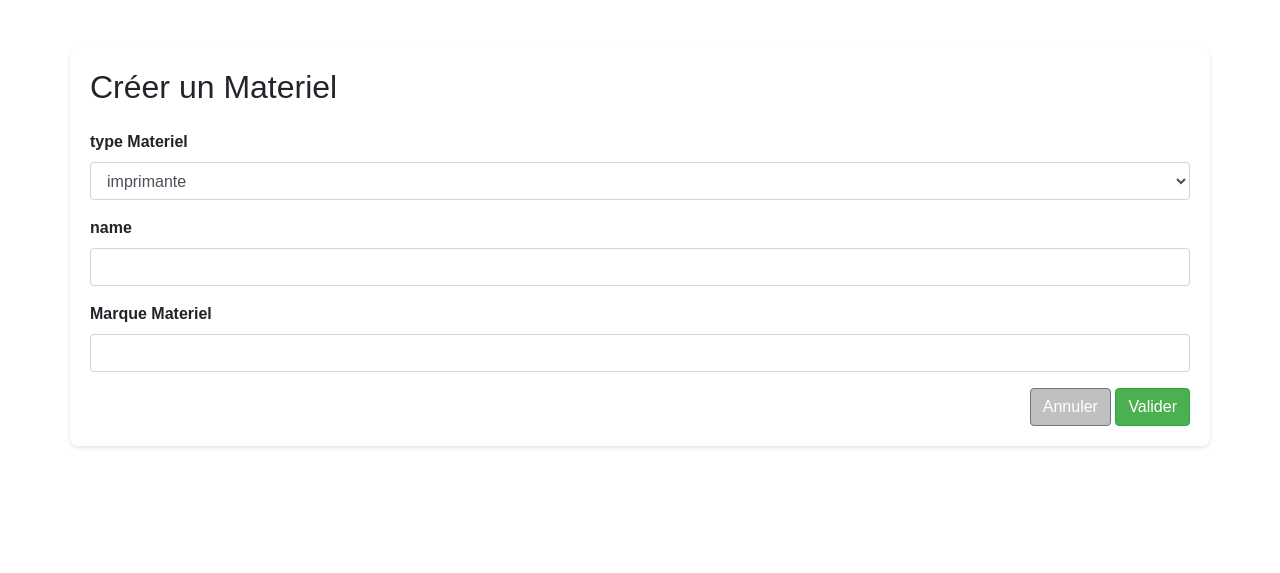
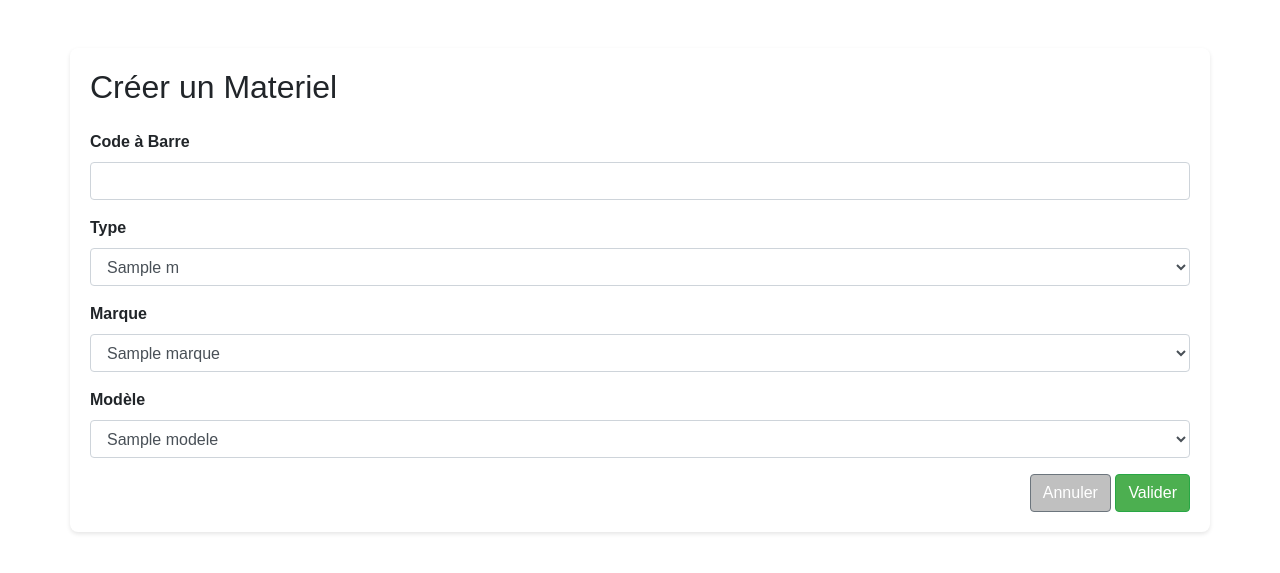
Before and after one commit to purplleee/projet, a Flask app: page /cree_mat/ in a window 1280 px wide. Shown: the part 76-649 px from the top of the page. Run offline with Flask 3, Linux system fonts and the light colour scheme; a user stored in the database is signed in; tables that the repository leaves empty hold one stand-in row (values such as "Sample post"); some libraries are stand-ins or nearby versions.

Commit message:
make the modele changes to the templates and the routes

```diff
--- a/uwu/blueprints/employee/routes.py
+++ b/uwu/blueprints/employee/routes.py
@@ -1,12 +1,14 @@
 from flask import Blueprint, render_template, request, url_for, flash, redirect, current_app
 from uwu.models import Ticket, Materiel
-from uwu.models.models import  Category
+from uwu.models.models import  Category,Marque,Modele,Type_m
 from ...forms import TicketForm, MaterielForm
 import uuid
 from uwu.database import db
-from flask_login import login_required
+from flask_login import login_required , LoginManager
+from flask_login import current_user
 
 employee_bp = Blueprint('employee', __name__)
+login_manager = LoginManager(employee_bp)
 
 def generate_unique_id():
     return str(uuid.uuid4())
@@ -30,15 +32,18 @@ def cree_ticket():
     form = TicketForm()
     # Correct the attribute references to match your database schema
     form.categorie.choices = [(c.category_id, c.category_name) for c in Category.query.order_by(Category.category_name)]
-    form.materiel.choices = [(m.material_id, m.name) for m in Materiel.query.order_by(Materiel.name)]
+    form.materiel.choices = [(m.material_id, m.code_a_barre) for m in Materiel.query.order_by(Materiel.code_a_barre)]
 
     if form.validate_on_submit():
+        # Convert '0' or any non-valid choice to None for database storage
+        material_id = None if form.materiel.data == '0' else form.materiel.data
         new_ticket = Ticket(
             titre=form.titre.data,
             description_ticket=form.description_ticket.data,
             urgent=form.urgent.data,
             category_id=form.categorie.data,
-            material_id=form.materiel.data if form.materiel.data != 0 else None
+            material_id=form.materiel.data if form.materiel.data != 0 else None ,
+            creator_user_id=current_user.user_id  # Set the creator user ID
         )
         db.session.add(new_ticket)
         try:
@@ -74,7 +79,7 @@ def view_tickets_by_status(status):
             Ticket.titre.label('titre'),
             Category.category_name.label('category_name'),
             Ticket.urgent.label('urgent'),
-            Materiel.name.label('material_name'),
+            Materiel.code_a_barre.label('material_name'),
             Ticket.statut.label('statut'),
             Ticket.id_ticket.label('id_ticket')
         ).join(
@@ -94,13 +99,24 @@ def view_tickets_by_status(status):
 @login_required
 def cree_mat():
     form = MaterielForm()
+
+    # Load dropdown data
+    marques = Marque.query.all()
+    types = Type_m.query.all()
+    modeles = Modele.query.all()
+
+    # Set dropdown choices using the correct attribute name
+    form.type_id.choices = [(t.type_id, t.type_name) for t in types]  # Adjusted to use the correct attribute
+    form.marque_id.choices = [(m.marque_id, m.marque_name) for m in marques]
+    form.modele_id.choices = [(mo.modele_id, mo.modele_name) for mo in modeles]
     if form.validate_on_submit():
-        new_materiel = Materiel(
-            name=form.name.data,
-            important_info=form.important_info.data,
-            type=form.type.data
-        )
         try:
+            new_materiel = Materiel(
+                code_a_barre=form.code_a_barre.data,
+                type_id=form.type_id.data,
+                marque_id=form.marque_id.data,
+                modele_id=form.modele_id.data
+            )
             db.session.add(new_materiel)
             db.session.commit()
             flash('Matériel créé avec succès!', 'success')
@@ -108,11 +124,19 @@ def cree_mat():
         except Exception as e:
             db.session.rollback()
             flash(f'Erreur lors de la création du matériel: {str(e)}', 'error')
-            current_app.logger.error(f'Error creating material: {e}')  # Corrected logger usage
+            current_app.logger.error(f'Error creating material: {e}')
             return render_template('creat_materiel.html', form=form)
         finally:
             db.session.close()
+    else:
+        # Load dropdown data
+        marques = Marque.query.all()
+        types = Type_m.query.all()
+        modeles = Modele.query.all()
+        return render_template('creat_materiel.html', form=form, marques=marques, types=types, modeles=modeles)
+
     return render_template('creat_materiel.html', form=form)
+
 
 @employee_bp.route('/materiel/')
 @login_required
@@ -164,21 +188,8 @@ def edit_ticket(ticket_id):
     return render_template('edit_ticket.html', form=form, ticket=ticket)
 
 
-# @employee_bp.route('/update_ticket/<int:ticket_id>', methods=['POST'])
-# @login_required
-# def update_ticket(ticket_id):
-#     ticket = Ticket.query.get_or_404(ticket_id)
-#     form = TicketForm(request.form)
-#     if form.validate_on_submit():
-#         ticket.titre = form.titre.data
-#         ticket.description_ticket = form.description_ticket.data
-#         ticket.categorie = form.categorie.data
-#         ticket.materiel = form.materiel.data
-#         db.session.commit()
-#         flash('Ticket updated successfully!', 'success')
-#         return redirect(url_for('employee.index'))  # Corrected redirect
-#     else:
-#         for fieldName, errorMessages in form.errors.items():
-#             for err in errorMessages:
-#                 flash(f"Error in {fieldName}: {err}", 'error')
-#         return render_template('edit_ticket.html', form=form, ticket=ticket)  # Re-render the edit page with errors
+@employee_bp.route('/edit/')
+def edit():
+    if current_user.is_authenticated:
+        return 'Welcome back, {}'.format(current_user.username)
+    return 'Hello, Guest!'
--- a/uwu/forms.py
+++ b/uwu/forms.py
@@ -1,28 +1,8 @@
 from flask_wtf import FlaskForm
 from wtforms import (StringField, TextAreaField, IntegerField, BooleanField,RadioField,FieldList, SelectField)
-from wtforms.validators import InputRequired, Length
+from wtforms.validators import InputRequired, Length , Regexp
 
 
-
-
-# class TicketForm(FlaskForm):
-#     titre = StringField('Titre', validators=[InputRequired(), Length(min=5, max=100)])
-#     description_ticket = TextAreaField('Description Ticket', validators=[Length(max=400)])
-#     categorie = SelectField('Categorie', validators=[InputRequired()], choices=[
-#                             ('panne_inconnue', 'Panne Inconnue'),
-#                             ('reseau', 'Réseau'),
-#                             ('si_erp', 'système d\'information - ERP'),
-#                             ('si_crm', 'système d\'information - CRM'),
-#                             ('si_bi', 'système d\'information - BI'),
-#                             ('panne_hard', 'Panne Hard'),
-#                             ('AD', 'AD'),
-#                             ('thunder_bird', 'ThunderBird'),
-#                             ('panne_soft', 'Panne Soft')])
-#     materiel = SelectField('Materiel', validators=[InputRequired()], choices=[
-#                            ('imprimante', 'Imprimante'),
-#                            ('souris', 'Souris'),
-#                            ('cable', 'Cable'),
-#                            ('ecran', 'Ecran')])
 
 class TicketForm(FlaskForm):
     titre = StringField('Titre', validators=[InputRequired(), Length(min=5, max=100)])
@@ -34,10 +14,15 @@ class TicketForm(FlaskForm):
 
 
 class MaterielForm(FlaskForm):
-    name = StringField('name', validators=[InputRequired(), Length( max=100)])
-    important_info = StringField('Marque Materiel', validators=[InputRequired(), Length( max=100)])
-    type = SelectField('type Materiel', validators=[InputRequired()], choices=[
-                            ('imprimante', 'imprimante'),
-                            ('sourie', 'sourie'),
-                            ('cable', 'cable'),
-                            ('ecran', 'ecran')])
+    # Assuming 'code_a_barre' should be a numeric code, use a validator that checks for numeric range instead of length
+    code_a_barre = StringField(
+        'Code à Barre',
+        validators=[
+            InputRequired(),
+            Length(min=10, max=10, message="The code must be exactly 10 digits long."),
+            Regexp('^\d{10}$', message="The code must consist only of digits.")
+        ]
+    )
+    type_id = SelectField('Type', validators=[InputRequired()], coerce=int)
+    marque_id = SelectField('Marque', validators=[InputRequired()], coerce=int)
+    modele_id = SelectField('Modèle', validators=[InputRequired()], coerce=int)
--- a/uwu/templates/creat_materiel.html
+++ b/uwu/templates/creat_materiel.html
@@ -7,47 +7,45 @@
         {{ form.hidden_tag() }}
 
         <div class="form-group">
-            {{ form.type.label(class="form-control-label") }}
-            {% if form.type.errors %}
-                {{ form.type(class="form-control is-invalid") }}
+            {{ form.code_a_barre.label(class="form-control-label") }}
+            {% if form.code_a_barre.errors %}
+                {{ form.code_a_barre(class="form-control is-invalid") }}
                 <div class="invalid-feedback">
-                    {% for error in form.type.errors %}
+                    {% for error in form.code_a_barre.errors %}
                         {{ error }}
                     {% endfor %}
                 </div>
             {% else %}
-                {{ form.type(class="form-control") }}
+                {{ form.code_a_barre(class="form-control") }}
             {% endif %}
         </div>
 
         <div class="form-group">
-            {{ form.name.label(class="form-control-label") }}
-            {% if form.name.errors %}
-                {{ form.name(class="form-control is-invalid") }}
-                <div class="invalid-feedback">
-                    {% for error in form.name.errors %}
-                        {{ error }}
-                    {% endfor %}
-                </div>
-            {% else %}
-                {{ form.name(class="form-control") }}
-            {% endif %}
+            {{ form.type_id.label(class="form-control-label") }}
+            <select name="type_id" id="type_id" class="form-control">
+                {% for type in types %}
+                <option value="{{ type.type_id }}">{{ type.type_name }}</option>
+                {% endfor %}
+            </select>
         </div>
 
         <div class="form-group">
-            {{ form.important_info.label(class="form-control-label") }}
-            {% if form.important_info.errors %}
-                {{ form.important_info(class="form-control is-invalid") }}
-                <div class="invalid-feedback">
-                    {% for error in form.important_info.errors %}
-                        {{ error }}
-                    {% endfor %}
-                </div>
-            {% else %}
-                {{ form.important_info(class="form-control", rows=3) }}
-            {% endif %}
+            {{ form.marque_id.label(class="form-control-label") }}
+            <select name="marque_id" id="marque_id" class="form-control">
+                {% for marque in marques %}
+                <option value="{{ marque.marque_id }}">{{ marque.marque_name }}</option>
+                {% endfor %}
+            </select>
         </div>
 
+        <div class="form-group">
+            {{ form.modele_id.label(class="form-control-label") }}
+            <select name="modele_id" id="modele_id" class="form-control">
+                {% for modele in modeles %}
+                <option value="{{ modele.modele_id }}">{{ modele.modele_name }}</option>
+                {% endfor %}
+            </select>
+        </div>
 
         <div class="text-right">
             <button type="reset" class="btn btn-secondary">Annuler</button>
```
Also changed, not shown: uwu/templates/materiel.html (+7 -6 lines).
